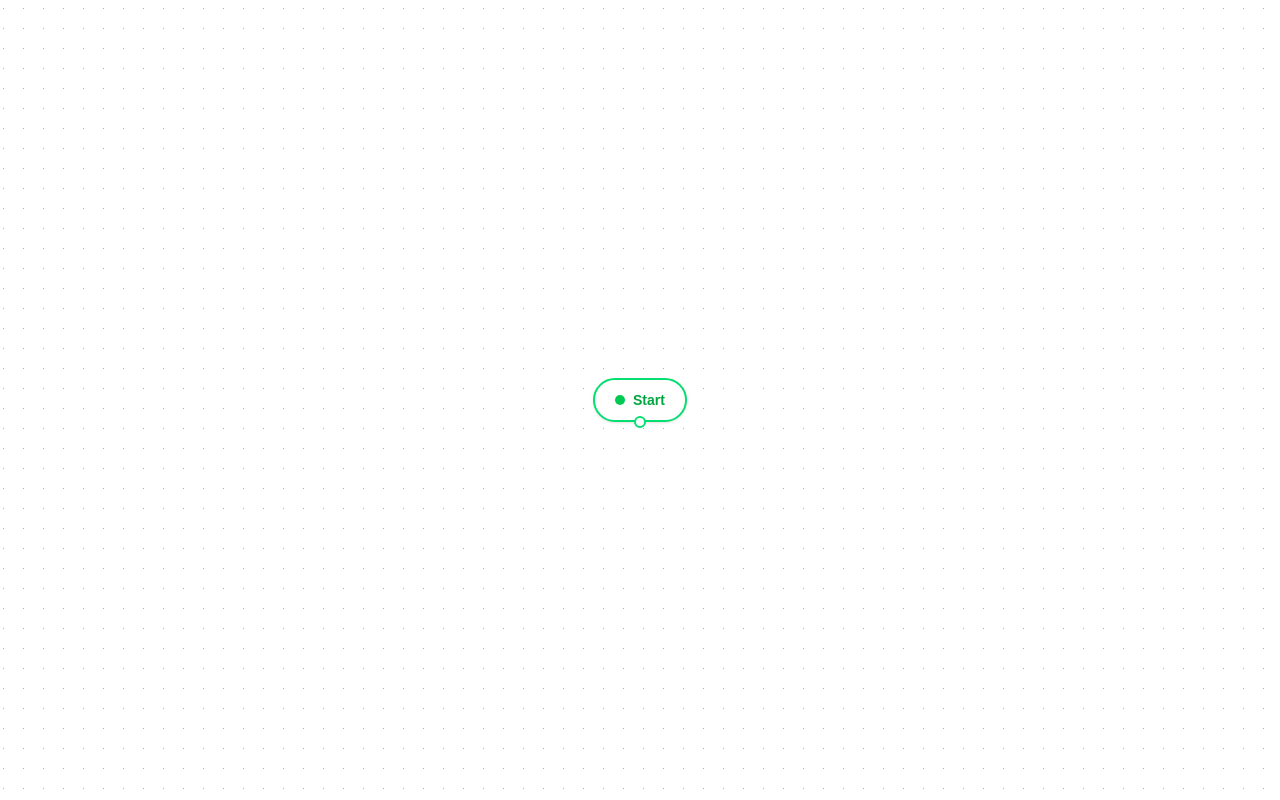
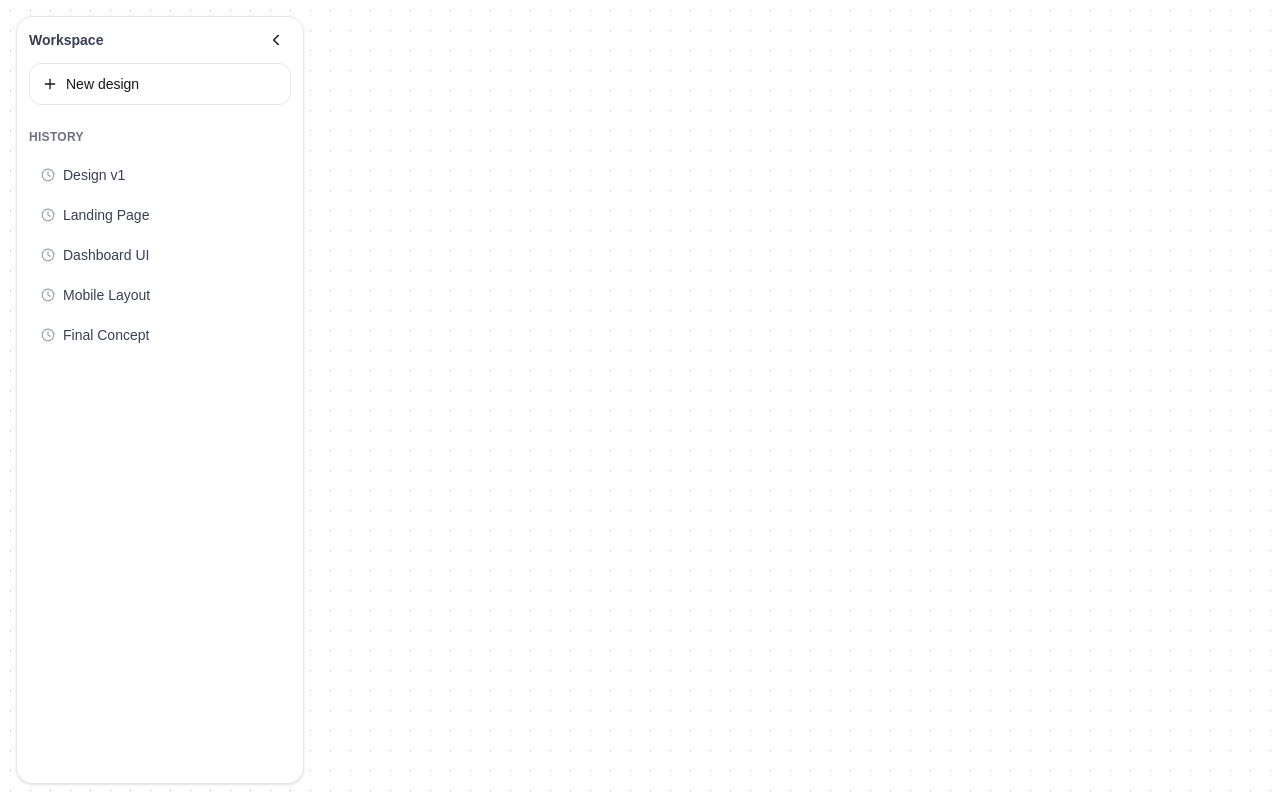
Before and after one commit to iqbalhossen0483/chatbot-flow-builder, a Next.js app: page / in a window 1280 px wide. Built offline with nearby package versions, Linux system fonts and the light colour scheme.

Commit message:
side bar added

```diff
--- a/app/page.tsx
+++ b/app/page.tsx
@@ -1,8 +1,10 @@
 import FlowContainer from "@/components/home/FlowContainer";
+import Sidebar from "@/components/home/Sidebar";
 
 const Page = () => {
   return (
-    <div className="h-screen w-full">
+    <div className="h-screen w-full relative">
+      <Sidebar />
       <FlowContainer />
     </div>
   );
--- /dev/null
+++ b/components/home/Sidebar.tsx
@@ -0,0 +1,81 @@
+"use client";
+import clsx from "clsx";
+import { ChevronLeft, ChevronRight, Clock, Plus } from "lucide-react";
+import { useState } from "react";
+
+const Sidebar = () => {
+  const [collapsed, setCollapsed] = useState(false);
+
+  const historyItems = [
+    "Design v1",
+    "Landing Page",
+    "Dashboard UI",
+    "Mobile Layout",
+    "Final Concept",
+  ];
+
+  return (
+    <aside
+      className={`fixed top-4 bottom-4 left-4 z-10 flex flex-col
+      rounded-2xl transition-all duration-300 ease-in-out border-gray-200
+      ${collapsed ? "w-15 bg-transparent" : "w-72 bg-white border shadow-sm"}`}
+    >
+      {/* Header */}
+      <div className="flex items-center justify-between px-3 py-2">
+        {!collapsed && (
+          <span className="text-sm font-semibold text-gray-700">Workspace</span>
+        )}
+
+        <button
+          onClick={() => setCollapsed(!collapsed)}
+          className={clsx("rounded-lg p-1.5 hover:bg-gray-100", {
+            "bg-gray-200 shadow-md": collapsed,
+          })}
+        >
+          {collapsed ? <ChevronRight size={18} /> : <ChevronLeft size={18} />}
+        </button>
+      </div>
+
+      {/* New Design */}
+      {!collapsed && (
+        <>
+          <div className="px-3">
+            <button
+              className="flex w-full items-center gap-2 rounded-xl
+          border border-gray-200 px-3 py-2.5 text-sm font-medium
+          hover:bg-gray-50"
+            >
+              <Plus size={16} />
+              <span>New design</span>
+            </button>
+          </div>
+
+          {/* History */}
+          <div className="mt-6 flex-1 overflow-auto px-3">
+            {!collapsed && (
+              <h3 className="mb-3 text-xs font-semibold uppercase tracking-wide text-gray-500">
+                History
+              </h3>
+            )}
+
+            <ul className="space-y-1">
+              {historyItems.map((item, index) => (
+                <li
+                  key={index}
+                  className="group flex cursor-pointer items-center gap-2
+              rounded-lg px-3 py-2 text-sm text-gray-700
+              hover:bg-gray-100"
+                >
+                  <Clock size={14} className="text-gray-400" />
+                  {!collapsed && <span className="truncate">{item}</span>}
+                </li>
+              ))}
+            </ul>
+          </div>
+        </>
+      )}
+    </aside>
+  );
+};
+
+export default Sidebar;
--- a/components/home/flow.config.ts
+++ b/components/home/flow.config.ts
@@ -136,18 +136,9 @@ export const nodeTypes: NodeTypes = {
   jump: JumpNode,
 };
 
-export const initialNodes: Node[] = [
-  {
-    id: "start-1",
-    type: "start",
-    data: {},
-    position: { x: 480, y: 0 },
-  },
-];
+export const initialNodes: Node[] = [];
 
-export const initialEdges: Edge[] = [
-  { id: "e01", source: "start-1", target: "msg-welcome" },
-];
+export const initialEdges: Edge[] = [];
 
 // ─── ReactFlow options ────────────────────────────────────────────────────────
 export const fitViewOptions: FitViewOptions = {
```
